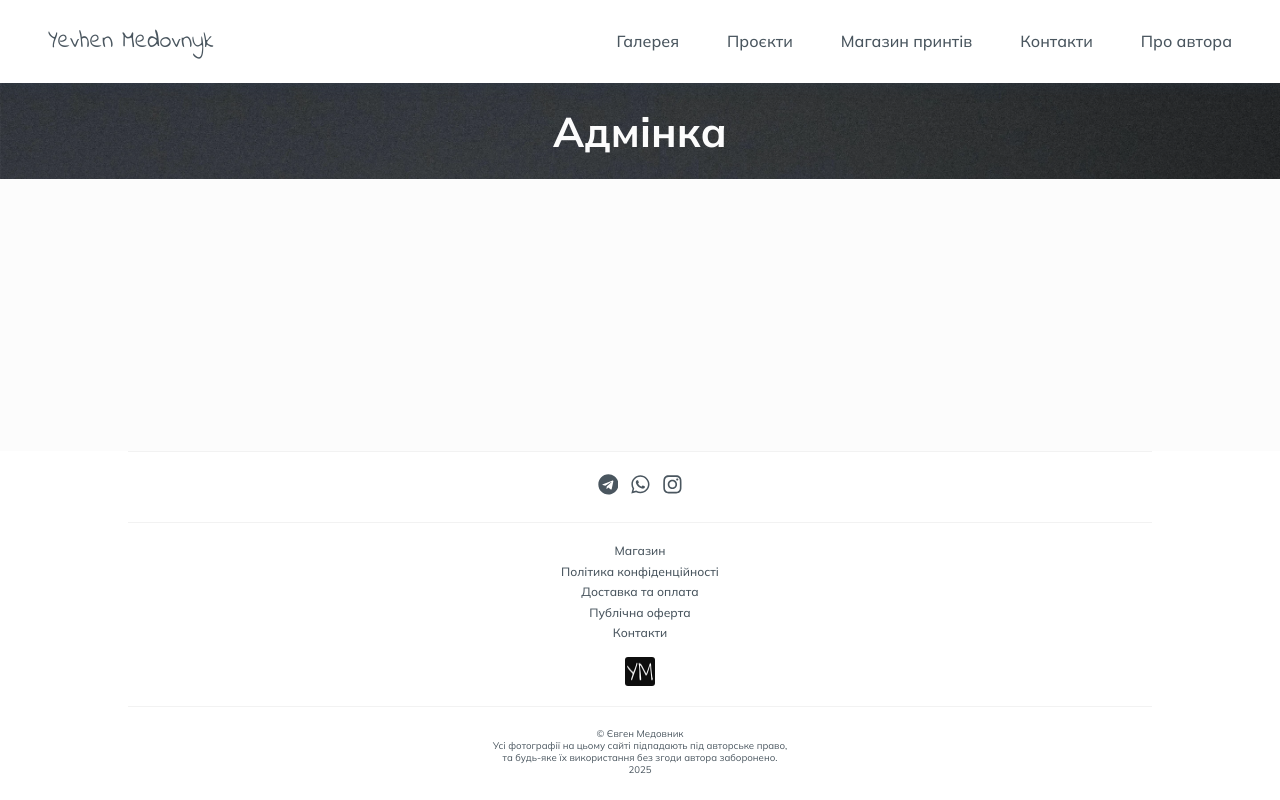
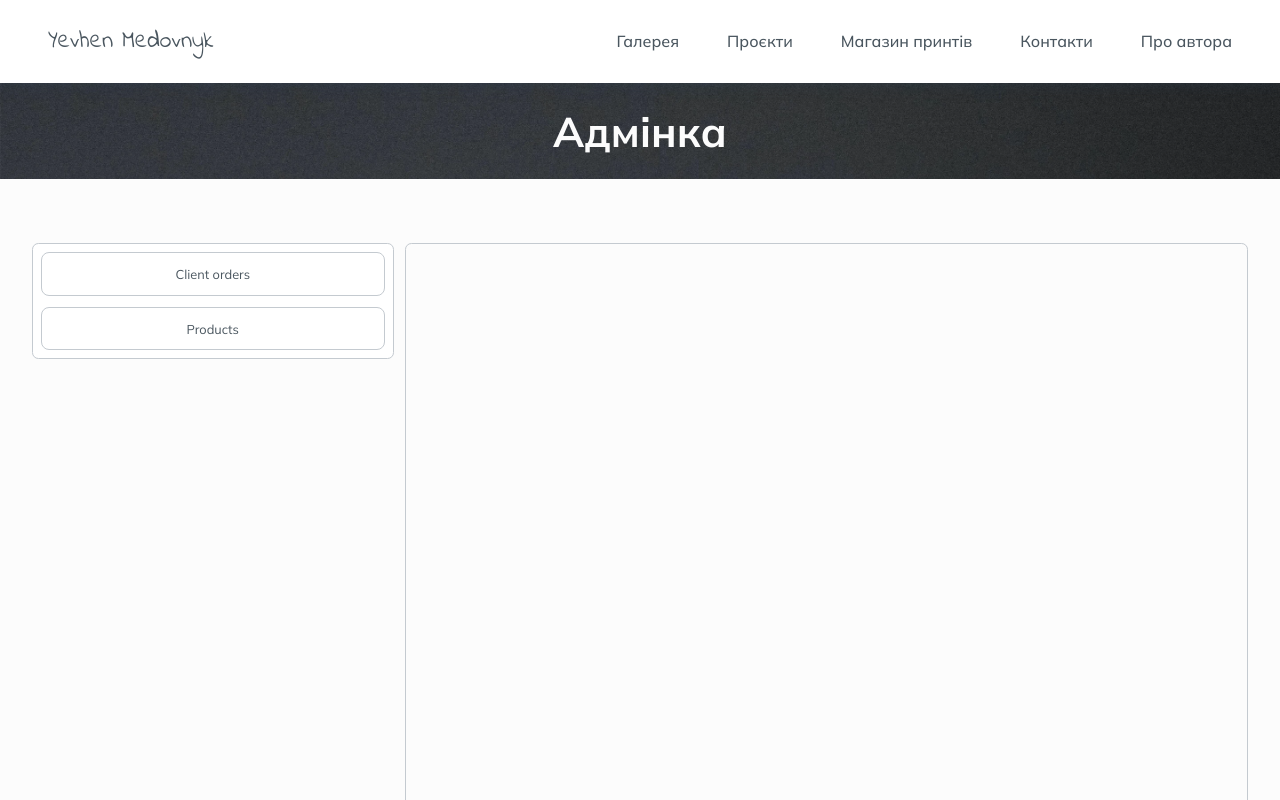
Before and after one commit to yevhenMedovnyk/yevhen_medovnyk_site, a React (Vite) app: page /admin in a window 1280 px wide. Shown: the top 800 px of the page. Built offline with nearby package versions, Linux system fonts and the light colour scheme; no server answers.

Commit message:
add admin-page layout

```diff
--- a/src/App.tsx
+++ b/src/App.tsx
@@ -12,6 +12,7 @@ import Album from './pages/Album/Album';
 import CreateOrEditAlbum from './pages/CreateOrEditAlbum/CreateOrEditAlbum';
 import StoreItemPage from './pages/StoreItemPage/StoreItemPage';
 import OrderStatus from './pages/OrderStatus/OrderStatus';
+import ClientOrders from './pages/ClientOrders/ClientOrders';
 
 function App(): React.ReactElement {
 	return (
@@ -28,7 +29,10 @@ function App(): React.ReactElement {
 					<Route path="/store" element={<Store />} />
 					<Route path="/order-status" element={<OrderStatus />} />
 					<Route path="/store/:product_id" element={<StoreItemPage />} />
-					<Route path="/admin" element={<AdminLayout />}></Route>
+					<Route path="/admin" element={<AdminLayout />}>
+						<Route path="client-orders" element={<ClientOrders />} />
+						<Route path="/admin/products" element={<About />} />
+					</Route>
 				</Route>
 			</Routes>
 		</>
--- a/src/components/Admin/AdminLayout/AdminLayout.module.scss
+++ b/src/components/Admin/AdminLayout/AdminLayout.module.scss
@@ -0,0 +1,27 @@
+@use "/src/styles/variables" as *;
+
+
+.container {
+	display: flex;
+	width: 100%;
+	gap: 0.7rem;
+}
+
+.sideBar {
+	flex: 30%;
+	min-width: 15rem;
+	height: max-content;
+	background-color: $color-bg-secondary;
+	border: 1px solid $color-border-secondary;
+	border-radius: .4rem;
+	padding: 0.5rem;
+}
+
+.main {
+	//flex: 1 1 auto;
+	flex: 70%;
+	border: 1px solid $color-border-secondary;
+	border-radius: .4rem;
+	padding: 0.5rem;
+	height: 100vh;
+}
--- a/src/components/Admin/AdminLayout/AdminLayout.tsx
+++ b/src/components/Admin/AdminLayout/AdminLayout.tsx
@@ -1,10 +1,14 @@
 import React from 'react';
 import s from './AdminLayout.module.scss';
 import { Outlet } from 'react-router-dom';
+import AdminNavLinks from '../AdminNavLinks/AdminNavLinks';
 
 const AdminLayout: React.FC = () => {
 	return (
 		<div className={s.container}>
+			<div className={s.sideBar}>
+				<AdminNavLinks />
+			</div>
 			<div className={s.main}>
 				<Outlet />
 			</div>
--- /dev/null
+++ b/src/components/Admin/AdminNavLinks/AdminNavLinks.module.scss
@@ -0,0 +1,28 @@
+@use "/src/styles/variables" as *;
+
+.container {
+	display: flex;
+	flex-direction: column;
+	gap: 0.7rem;
+}
+
+.link {
+	width: 100%;
+	align-self: center;
+	border-radius: 8px;
+	font-size: 0.8rem;
+	padding: 0.8rem 1.5rem;
+	border: 1px solid $color-border-secondary;
+	text-align: center;
+	transition: all 0.2s ease-in-out;
+	&:hover {
+		opacity: 0.95;
+	}
+}
+
+.active {
+	background-color: $color-secondary;
+	color: $color-bg;
+	pointer-events: none;
+  cursor: default;
+}
--- /dev/null
+++ b/src/components/Admin/AdminNavLinks/AdminNavLinks.tsx
@@ -0,0 +1,38 @@
+import React from 'react';
+import s from './AdminNavLinks.module.scss';
+import { NavLink } from 'react-router-dom';
+
+interface INavLinks {
+	title: string;
+	to: string;
+}
+
+const navLinksList: INavLinks[] = [
+	{
+		title: 'Client orders',
+		to: 'client-orders',
+	},
+	{
+		title: 'Products',
+		to: 'products',
+	},
+];
+
+const AdminNavLinks: React.FC = () => {
+	return (
+		<div className={s.container}>
+			{navLinksList.map(({ title, to }) => (
+				<NavLink
+					key={title}
+					to={to}
+					end
+					className={({ isActive }) => `${s.link} ${isActive ? s.active : ''}`}
+				>
+					{title}
+				</NavLink>
+			))}
+		</div>
+	);
+};
+
+export default AdminNavLinks;
--- a/src/components/LazyImage/LazyImage.module.scss
+++ b/src/components/LazyImage/LazyImage.module.scss
@@ -17,7 +17,7 @@
 
 	@include tablet{
 		padding: 0.5rem;
-		min-height: 18rem;
+		min-height: 15rem;
 		justify-content: center;
 	}
 }
--- a/src/constants.ts
+++ b/src/constants.ts
@@ -1,2 +1,2 @@
-export const baseUrl = 'https://about-photography-server.onrender.com/';
-//export const baseUrl = 'https://localhost:8080/';
+//export const baseUrl = 'https://about-photography-server.onrender.com/';
+export const baseUrl = 'http://localhost:8080/';
--- /dev/null
+++ b/src/pages/ClientOrders/ClientOrders.tsx
@@ -0,0 +1,8 @@
+import React from 'react';
+import s from './ClientOrders.module.scss';
+
+const ClientOrders = () => {
+	return <div className={s.container}>ClientOrders</div>;
+};
+
+export default ClientOrders;
```
Also changed, not shown: src/pages/ClientOrders/ClientOrders.module.scss (added).
